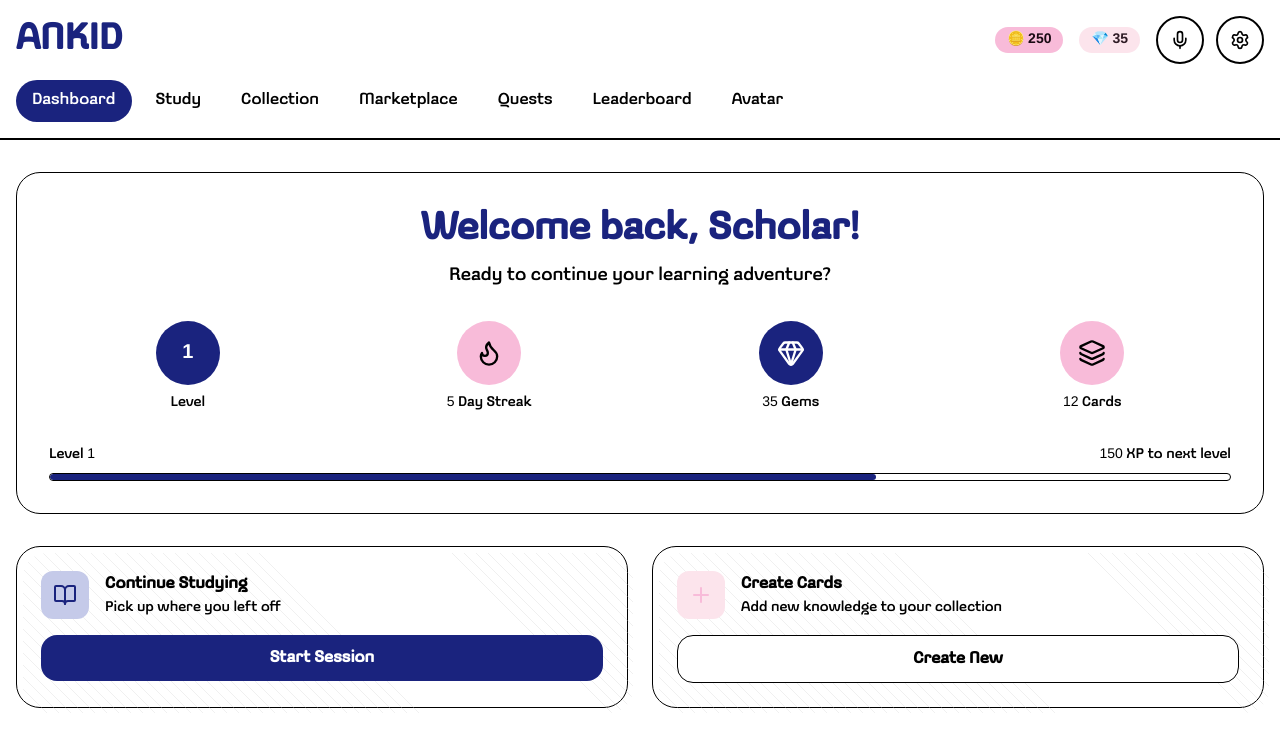
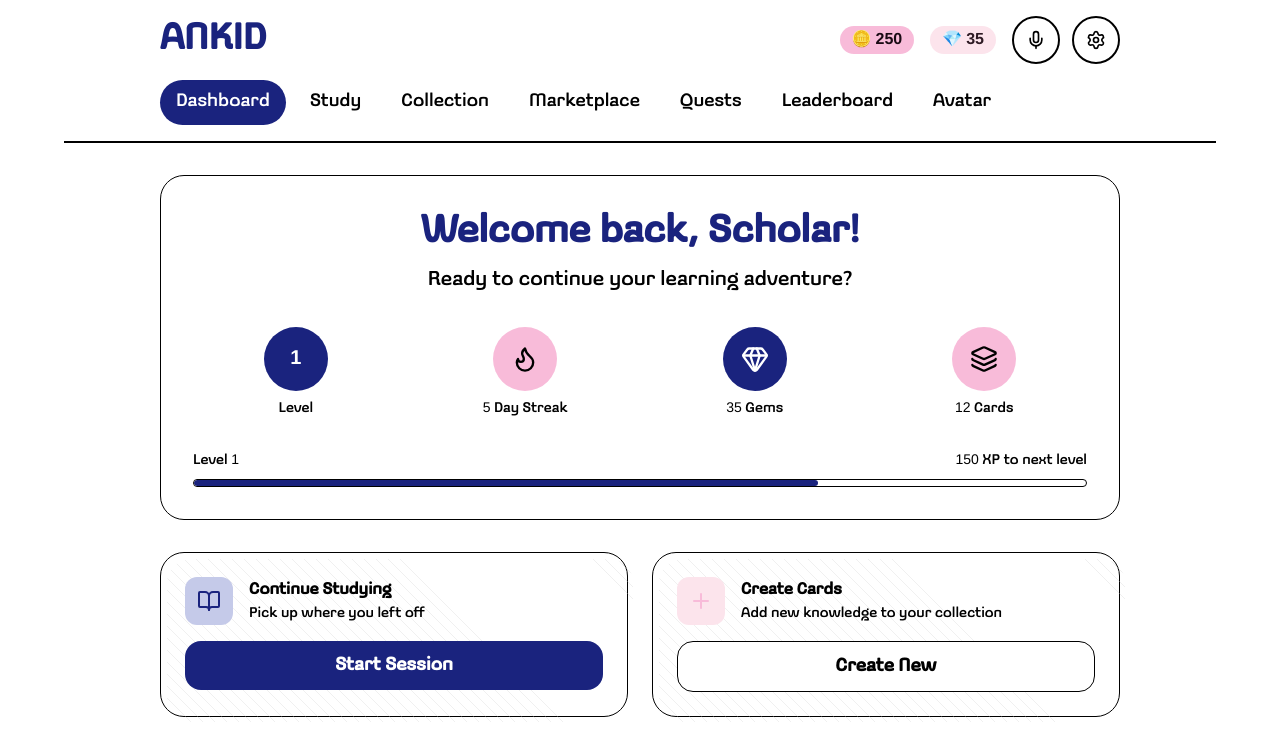
Before and after one commit to akiftaseen/hackathon-next, a Next.js app: page / in a window 1280 px wide. Shown: the top 738 px of the page. Built offline with nearby package versions, Linux system fonts and the light colour scheme.

Commit message:
Update spacing and font sizes for improved layout and readability in globals.css and page.tsx

```diff
--- a/src/app/globals.css
+++ b/src/app/globals.css
@@ -100,11 +100,11 @@
   --md3-headline-medium: 32px;
   --md3-headline-small: 28px;
   --md3-title-large: 26px;
-  --md3-title-medium: 20px;
-  --md3-title-small: 18px;
-  --md3-body-large: 18px;
-  --md3-body-medium: 16px;
-  --md3-body-small: 14px;
+  --md3-title-medium: 22px;
+  --md3-title-small: 20px;
+  --md3-body-large: 20px;
+  --md3-body-medium: 18px;
+  --md3-body-small: 16px;
 }
 
 @media (prefers-color-scheme: dark) {
@@ -130,6 +130,19 @@ body {
   -webkit-font-smoothing: antialiased;
   -moz-osx-font-smoothing: grayscale;
   text-rendering: optimizeLegibility;
+  padding: 0 16px;
+}
+
+@media (min-width: 768px) {
+  body {
+    padding: 0 32px;
+  }
+}
+
+@media (min-width: 1024px) {
+  body {
+    padding: 0 64px;
+  }
 }
 
 /* Prevent font clipping */
@@ -152,7 +165,7 @@ h1, h2, h3, h4, h5, h6, p, span, div {
   padding: 12px 24px;
   border-radius: 16px;
   font-weight: 600;
-  font-size: 16px;
+  font-size: 18px;
   transition: all 200ms var(--md3-motion-easing-emphasized);
   background: var(--md3-primary);
   color: var(--md3-on-primary);
@@ -183,7 +196,7 @@ h1, h2, h3, h4, h5, h6, p, span, div {
   padding: 12px 24px;
   border-radius: 16px;
   font-weight: 600;
-  font-size: 16px;
+  font-size: 18px;
   transition: all 200ms var(--md3-motion-easing-emphasized);
   background: var(--md3-surface);
   color: var(--md3-on-surface);
@@ -260,6 +273,7 @@ h1, h2, h3, h4, h5, h6, p, span, div {
   color: var(--md3-on-surface);
   font-family: 'UT Breado Sans', 'Helvetica', 'Arial', sans-serif;
   line-height: 1.5;
+  font-size: 18px;
 }
 
 .ankid-input:focus {
@@ -274,7 +288,7 @@ h1, h2, h3, h4, h5, h6, p, span, div {
   align-items: center;
   padding: 4px 12px;
   border-radius: 9999px;
-  font-size: 14px;
+  font-size: 16px;
   font-weight: 600;
   background: var(--md3-secondary);
   color: var(--md3-on-secondary);
@@ -285,7 +299,7 @@ h1, h2, h3, h4, h5, h6, p, span, div {
 .ankid-nav-tab {
   padding: 8px 16px;
   border-radius: 9999px;
-  font-size: 16px;
+  font-size: 18px;
   font-weight: 500;
   transition: all 200ms var(--md3-motion-easing-emphasized);
   color: var(--md3-on-surface-variant);
--- a/src/app/page.tsx
+++ b/src/app/page.tsx
@@ -834,7 +834,7 @@ export default function ANKIDApp() {
     <div className="min-h-screen" style={{background: 'var(--md3-background)'}}>
       {/* Header */}
       <div className="border-b-2" style={{borderColor: 'var(--md3-outline-variant)'}}>
-        <div className="max-w-7xl mx-auto px-4">
+        <div className="max-w-5xl mx-auto px-8">
           <div className="flex items-center justify-between py-4">
             <div className="flex items-center space-x-6">
               <h1 className="text-4xl font-bold m-0"
@@ -898,7 +898,7 @@ export default function ANKIDApp() {
       </div>
 
       {/* Main Content */}
-      <div className="max-w-7xl mx-auto px-4 py-8">
+      <div className="max-w-5xl mx-auto px-8 py-8">
         {renderCurrentSection()}
       </div>
     </div>
```
